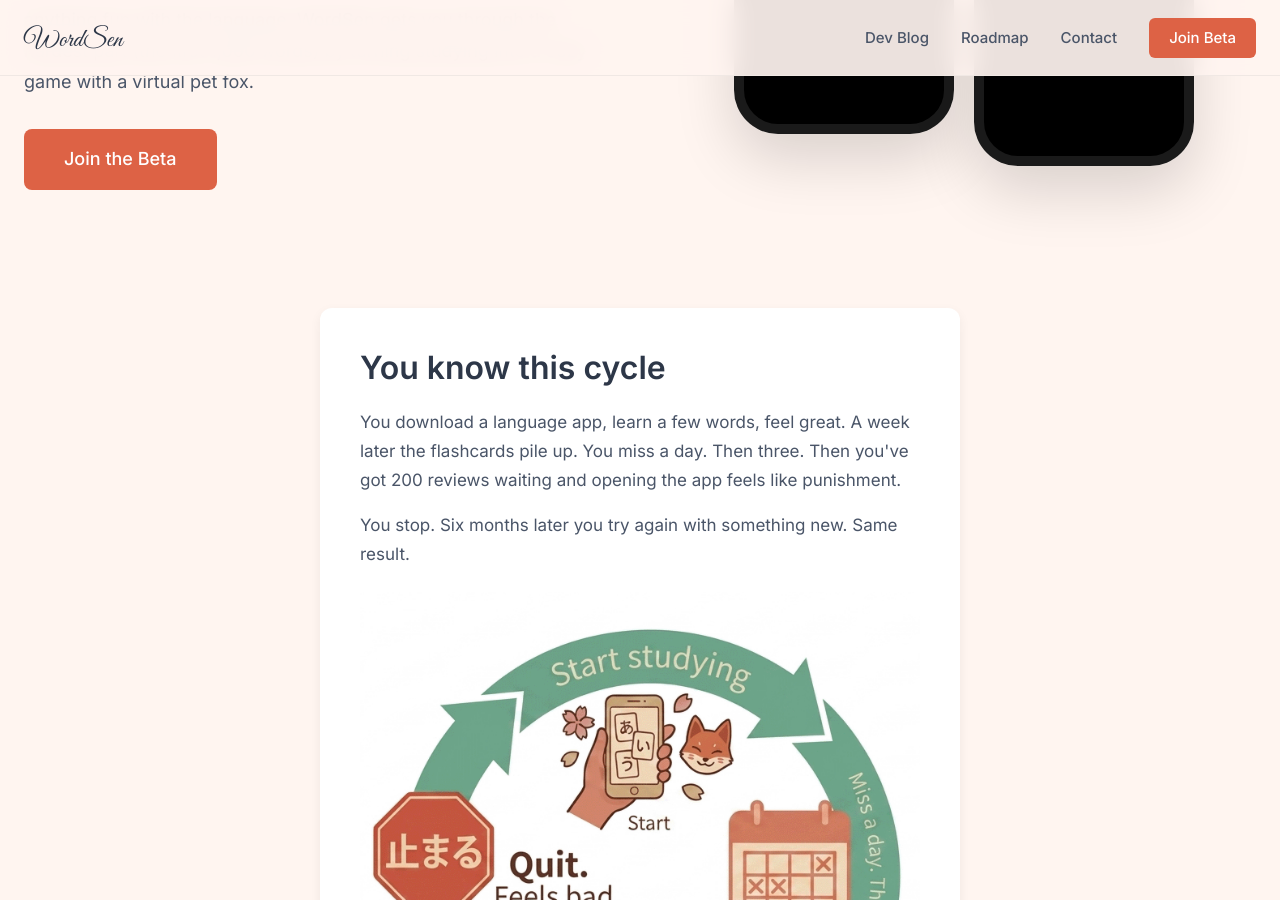
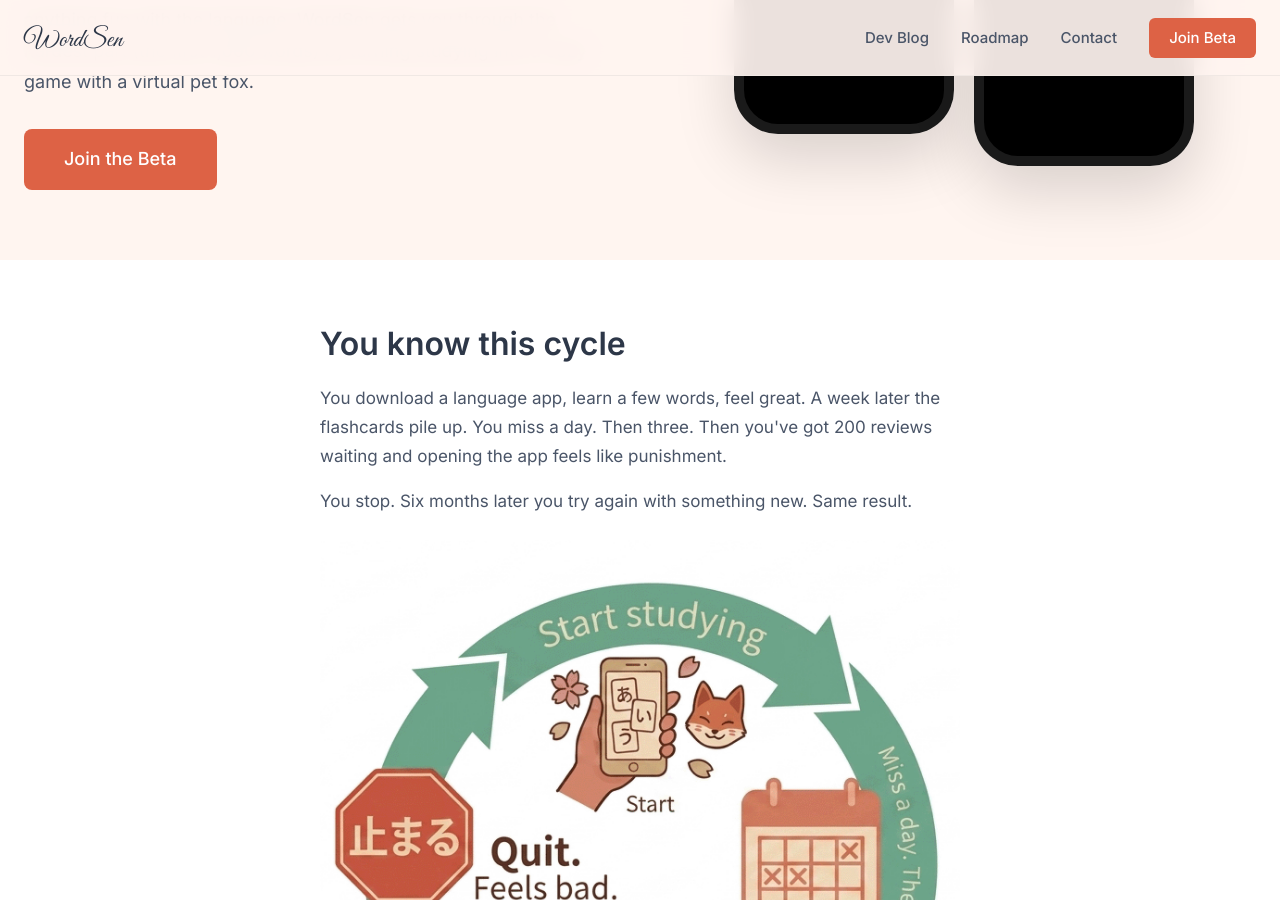
Before and after one commit to froghaiku/WordSenWebsite, a Jekyll site: the page built from index.markdown, in a window 1280 px wide and 900 px high, scrolled down 505 px. Built offline with Jekyll 4.4.1, drawn with Linux system fonts in a browser that asks for light colours.

Commit message:
"You know this cycle" section: full-width white background, narrow content
Moved the white background from .problem-content (capped at 640px with
shadow) up to .problem-section so it spans the full viewport width. The
content (heading, paragraphs, cycle image, punchline) stays at 640px
max-width centered. Dropped the now-redundant mobile padding override.

Co-Authored-By: Claude Opus 4.7 (1M context) <noreply@anthropic.com>

```diff
--- a/assets/css/main.css
+++ b/assets/css/main.css
@@ -393,7 +393,10 @@ main { padding-top: var(--header-height); }
 /* ================================================
    HOMEPAGE - PROBLEM
    ================================================ */
-.problem-section { padding: 3rem 0 4rem; }
+.problem-section {
+  padding: 4rem 0;
+  background: var(--bg-card);
+}
 .problem-cycle-image {
   display: block;
   max-width: 100%;
@@ -403,10 +406,6 @@ main { padding-top: var(--header-height); }
 .problem-content {
   max-width: 640px;
   margin: 0 auto;
-  background: var(--bg-card);
-  padding: 2.5rem;
-  border-radius: var(--radius);
-  box-shadow: var(--shadow);
 }
 .problem-content h2 { margin-bottom: 1.25rem; }
 .problem-punchline {
@@ -969,7 +968,6 @@ main { padding-top: var(--header-height); }
   .hero-image { order: -1; }
   .hero-image .app-screenshots { max-width: 360px; }
 
-  .problem-content { padding: 2rem; }
   .features-grid { grid-template-columns: 1fr; }
   .story-content { padding-left: 1.5rem; }
   .beta-cta-content { padding: 2rem; }
```
